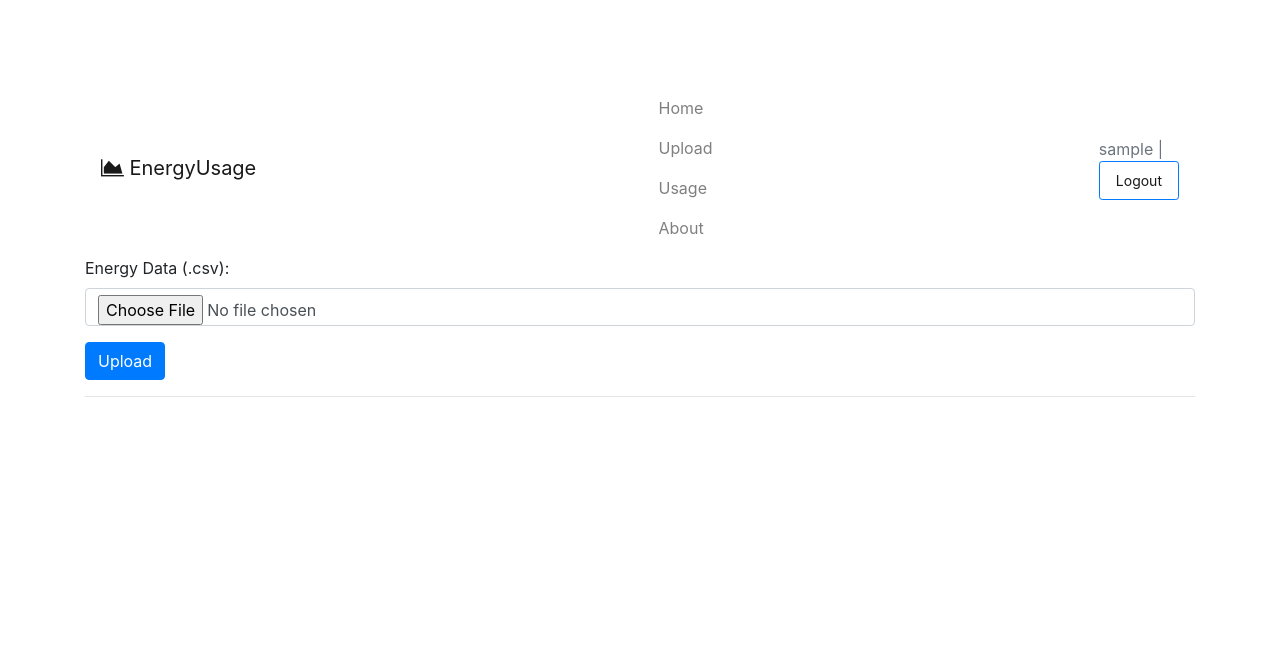
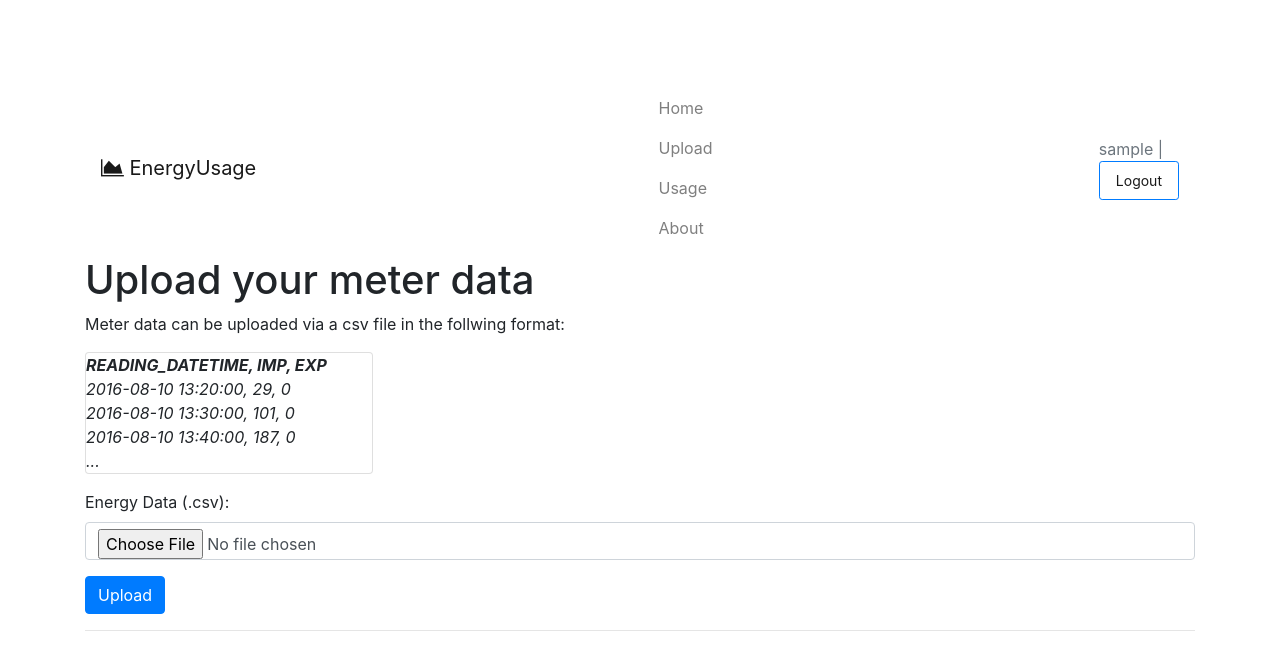
Before and after one commit to krazylobsterlover/energyusage, a Flask app: page /upload in a window 1280 px wide. Shown: the top 670 px of the page. Run offline with Flask 2, Linux system fonts and the light colour scheme; a user stored in the database is signed in; tables that the repository leaves empty hold one stand-in row (values such as "Sample post"); some libraries are stand-ins or nearby versions.

Commit message:
Get meter upload working
CSV data is now saved to app database

```diff
--- a/energy/templates/upload.html
+++ b/energy/templates/upload.html
@@ -11,6 +11,18 @@
         {% endfor %}
 {% endif %}
 
+<h1>Upload your meter data</h1>
+<p>Meter data can be uploaded via a csv file in the follwing format:
+<div class="card" style="width: 18rem;">
+    <div class="card-block"><em>
+    <strong>READING_DATETIME, IMP, EXP</strong><br />
+    2016-08-10 13:20:00, 29, 0<br />
+    2016-08-10 13:30:00, 101, 0<br />
+    2016-08-10 13:40:00, 187, 0<br />
+    ...
+    </em></div>
+</div>
+</p>
 <form method="POST" action="/upload" enctype="multipart/form-data">
     <div class="form-group">{{ form.upload_file.label }}: {{ form.upload_file(class="form-control") }}</div>
     <button type="submit" class="btn btn-primary">Upload</button>
--- a/energy/views.py
+++ b/energy/views.py
@@ -2,11 +2,13 @@ from flask import render_template, url_for, jsonify, redirect, flash, request
 from flask_login import login_user, logout_user, login_required, current_user
 import os
 import arrow
+from werkzeug.utils import secure_filename
 from . import app, db
 from .models import User
 from .models import get_energy_chart_data, get_data_range
+from .loader import import_meter_data
 from .forms import UsernamePasswordForm, FileForm
-from werkzeug.utils import secure_filename
+
 
 @app.route('/')
 def index():
@@ -14,13 +16,16 @@ def index():
 
 
 @app.route('/upload', methods=["GET", "POST"])
+@login_required
 def upload():
     form = FileForm()
     if form.validate_on_submit():
         filename = secure_filename(current_user.username+'.csv')
         file_path = os.path.join(app.config['UPLOAD_FOLDER'], filename)
         form.upload_file.data.save(file_path)
-        return 'Created file ' + filename
+        import_meter_data(current_user.username, file_path)
+        flash('Meter data saved to database')
+        return redirect(url_for('index'))
     return render_template('upload.html', form=form)
 
 
```
Also changed, not shown: energy/loader.py (added, +33 -0 lines).
